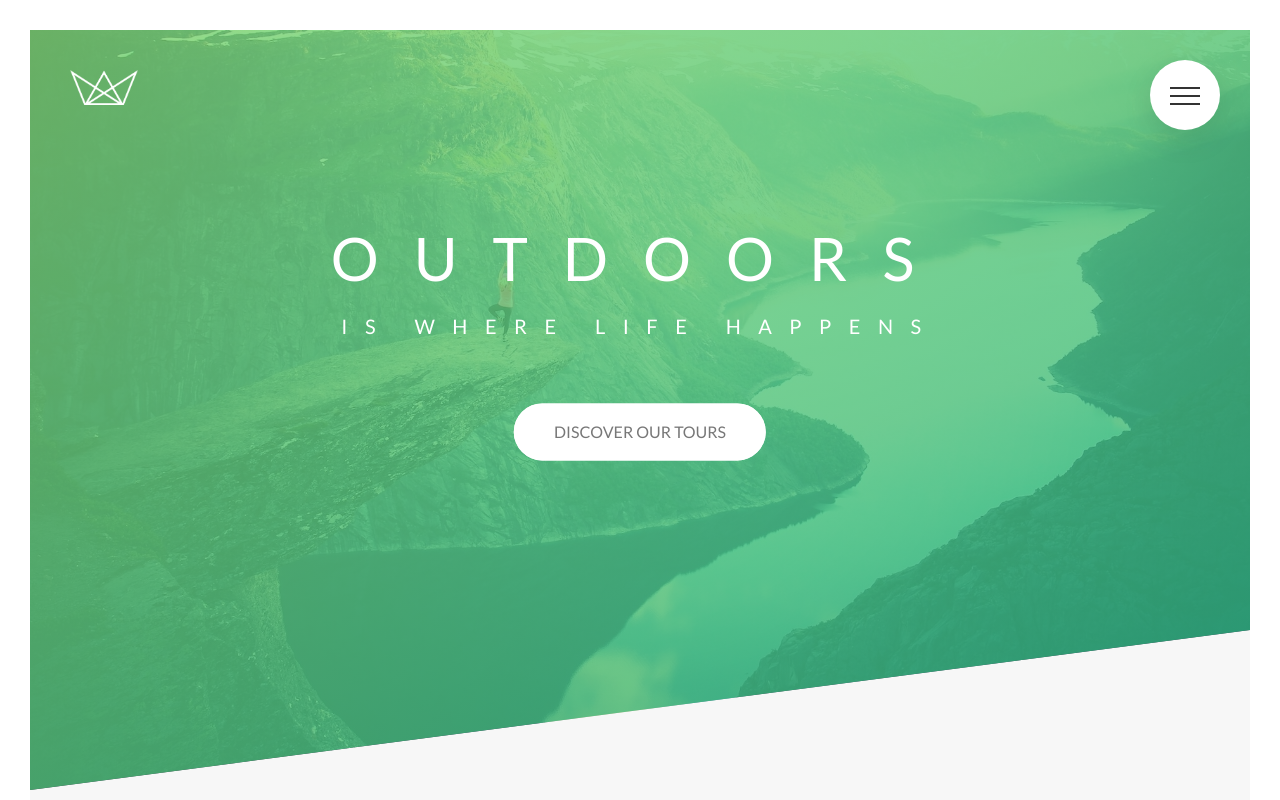
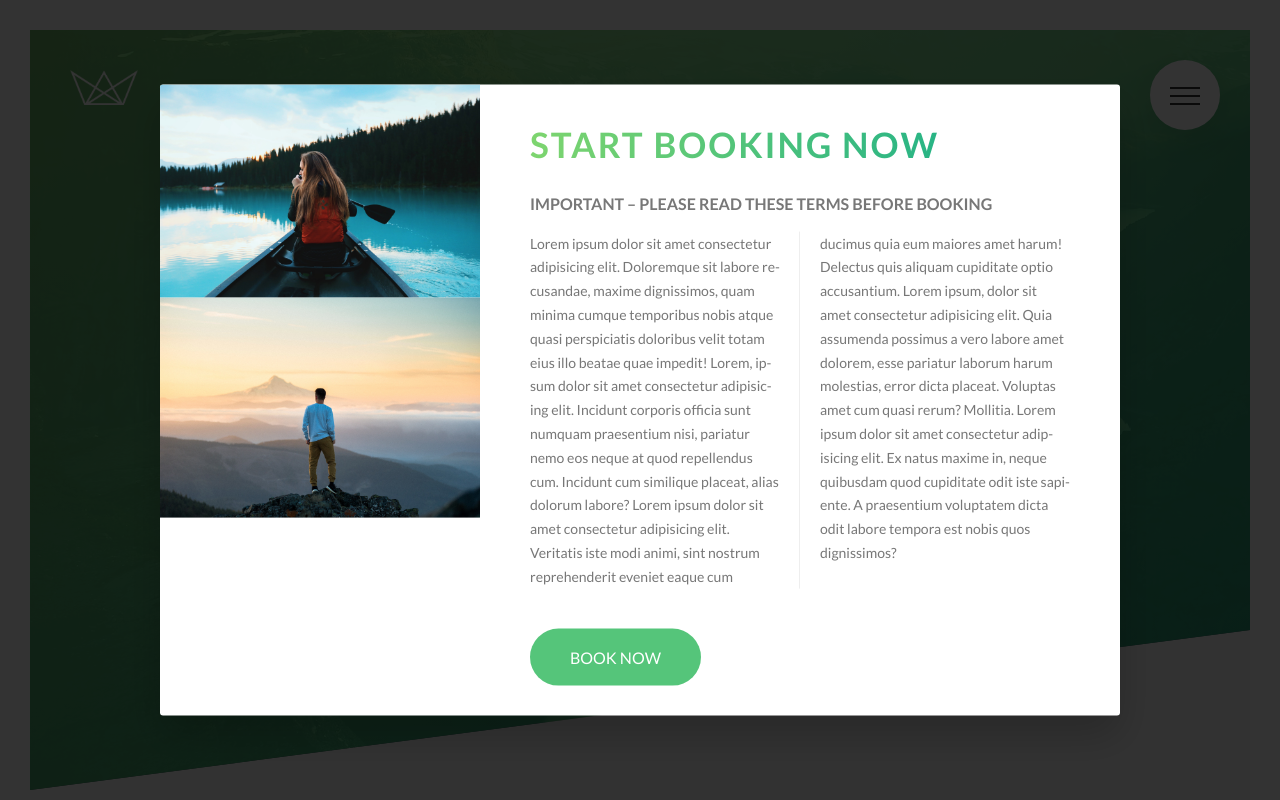
Before and after one commit to OriChaiMatan/Natours, a website: page index.html in a window 1280 px wide. Shown: the top 800 px of the page. Drawn offline with Linux system fonts and the light colour scheme.

Commit message:
Building a Pure CSS Popup - Part 1 (Popup setup)

```diff
--- a/index.html
+++ b/index.html
@@ -348,6 +348,21 @@
         </div>
     </footer>
 
+    <div class="popup">
+        <div class="popup__content">
+            <div class="popup__left">
+                <img src="img/nat-8.jpg" alt="photo" class="popup__img">
+                <img src="img/nat-9.jpg" alt="photo" class="popup__img">
+            </div>
+            <div class="popup__right">
+                <h2 class="heading-secondary u-margin-bottom-small">Start booking now</h2>
+                <h3 class="heading-tertiary u-margin-bottom-small">Important &ndash; Please read these terms before booking</h3>
+                <p class="popup__text">Lorem ipsum dolor sit amet consectetur adipisicing elit. Doloremque sit labore recusandae, maxime dignissimos, quam minima cumque temporibus nobis atque quasi perspiciatis doloribus velit totam eius illo beatae quae impedit! Lorem, ipsum dolor sit amet consectetur adipisicing elit. Incidunt corporis officia sunt numquam praesentium nisi, pariatur nemo eos neque at quod repellendus cum. Incidunt cum similique placeat, alias dolorum labore? Lorem ipsum dolor sit amet consectetur adipisicing elit. Veritatis iste modi animi, sint nostrum reprehenderit eveniet eaque cum ducimus quia eum maiores amet harum! Delectus quis aliquam cupiditate optio accusantium. Lorem ipsum, dolor sit amet consectetur adipisicing elit. Quia assumenda possimus a vero labore amet dolorem, esse pariatur laborum harum molestias, error dicta placeat. Voluptas amet cum quasi rerum? Mollitia. Lorem ipsum dolor sit amet consectetur adipisicing elit. Ex natus maxime in, neque quibusdam quod cupiditate odit iste sapiente. A praesentium voluptatem dicta odit labore tempora est nobis quos dignissimos?</p>
+                <a href="#" class="btn btn--green">Book now</a>
+            </div>
+        </div>
+    </div>
+
     <!--
         <section class="grid-test">
             <div class="row">
--- a/sass/abstracts/_mixins.scss
+++ b/sass/abstracts/_mixins.scss
@@ -5,3 +5,10 @@
         clear: both;
     }
 }
+
+@mixin absCenter{
+    position: absolute;
+    top: 50%;
+    left: 50%;
+    transform: translate(-50%, -50%);
+}
--- /dev/null
+++ b/sass/components/_popup.scss
@@ -0,0 +1,54 @@
+.popup{
+    height: 100vh;
+    width: 100%;
+    position: fixed;
+    top: 0;
+    left: 0;
+    background-color: rgba($color-black, .8);
+    z-index: 9999;
+
+    &__content{
+        @include absCenter;
+        width: 75%;
+        background-color: $color-white;
+        box-shadow: 0 2rem 4rem rgba($color-black, .2);
+        border-radius: 3px;
+        display: table;
+        overflow: hidden;
+    }
+
+    &__left{
+        width: 33.3333333%;
+        display: table-cell;
+    }
+
+    &__right{
+        width: 66.6666667%;
+        display: table-cell;
+        vertical-align: middle;
+        padding: 3rem 5rem;
+    }
+
+    &__img{
+        display: block;
+        width: 100%;
+    }
+
+    &__text{
+        font-size: 1.4rem;
+        margin-bottom: 4rem;
+
+        -moz-column-count: 2;
+        -moz-column-gap: 4rem;
+        -moz-column-rule: 1px solid $color-grey-light-2;
+
+        column-count: 2;
+        column-gap: 4rem;
+        column-rule: 1px solid $color-grey-light-2;
+
+        -moz-hyphens: auto;
+        -ms-hyphens: auto;
+        -webkit-hyphens: auto;
+        hyphens: auto;
+    }
+}
--- a/sass/main.scss
+++ b/sass/main.scss
@@ -14,6 +14,7 @@
 @import "components/story";
 @import "components/bg-video";
 @import "components/form";
+@import "components/popup";
 
 
 @import "layout/header";
```
Also changed, not shown: css/style.css, 1 other file.
